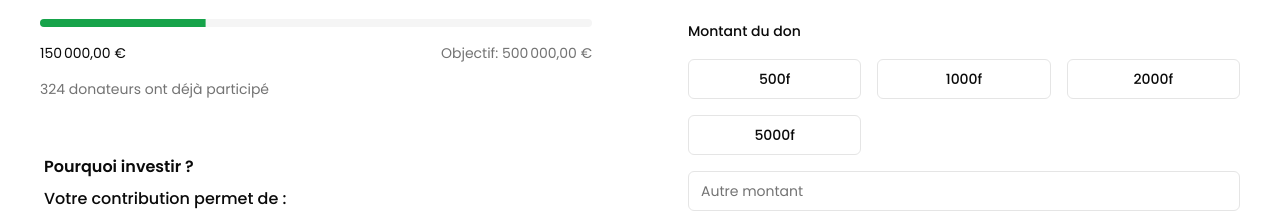
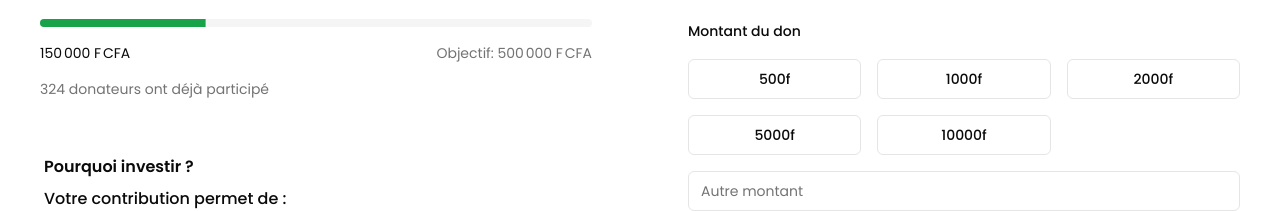
Before and after one commit to nabilWafick/masjid, a Next.js app: page /en/invest in a window 1280 px wide. Shown: the part 414-625 px from the top of the page. Built offline with nearby package versions, Linux system fonts and the light colour scheme.

Commit message:
update currency

```diff
--- a/src/components/donation/donation-form.tsx
+++ b/src/components/donation/donation-form.tsx
@@ -77,7 +77,7 @@ export function DonationForm() {
           <div className="space-y-4">
             <Label>Montant du don</Label>
             <div className="grid grid-cols-3 gap-4">
-              {["500", "1000", "2000", "5000"].map((amount) => (
+              {["500", "1000", "2000", "5000", "10000"].map((amount) => (
                 <Button
                   key={amount}
                   type="button"
--- a/src/lib/utils.ts
+++ b/src/lib/utils.ts
@@ -16,6 +16,6 @@ export function formatDate(date: string) {
 export function formatCurrency(amount: number) {
   return new Intl.NumberFormat("fr-FR", {
     style: "currency",
-    currency: "EUR",
+    currency: "XOF",
   }).format(amount);
 }
```
